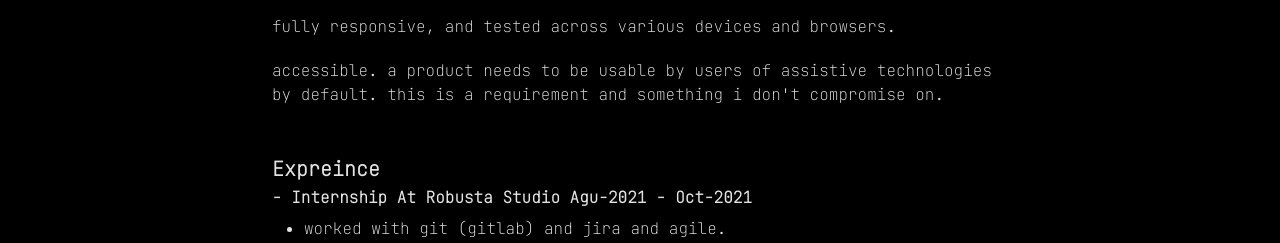
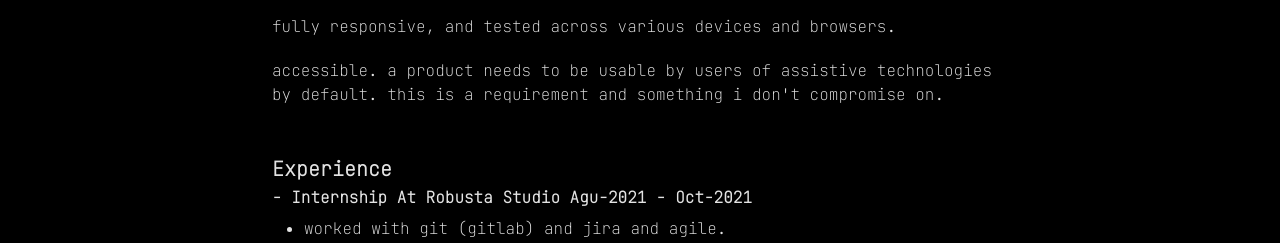
Before and after one commit to 3bdalah/3bdallah, a Next.js app: page / in a window 1280 px wide. Shown: the part 848-1091 px from the top of the page. Built offline with nearby package versions, Linux system fonts and the light colour scheme.

Commit message:
fix: word experience

```diff
--- a/pages/index.js
+++ b/pages/index.js
@@ -40,7 +40,7 @@ export default function Home() {
                 {/* Import About Me Section  */}
                 <About/>
                 <div className="experaince">
-                  <h5 className="title">Expreince</h5>
+                  <h5 className="title">Experience</h5>
                    <h6 className="intern-title"> - Internship At Robusta Studio Agu-2021 - Oct-2021</h6>
                    <ul>
                      <li>Worked with git (GitLab) and Jira and Agile.</li>
```
